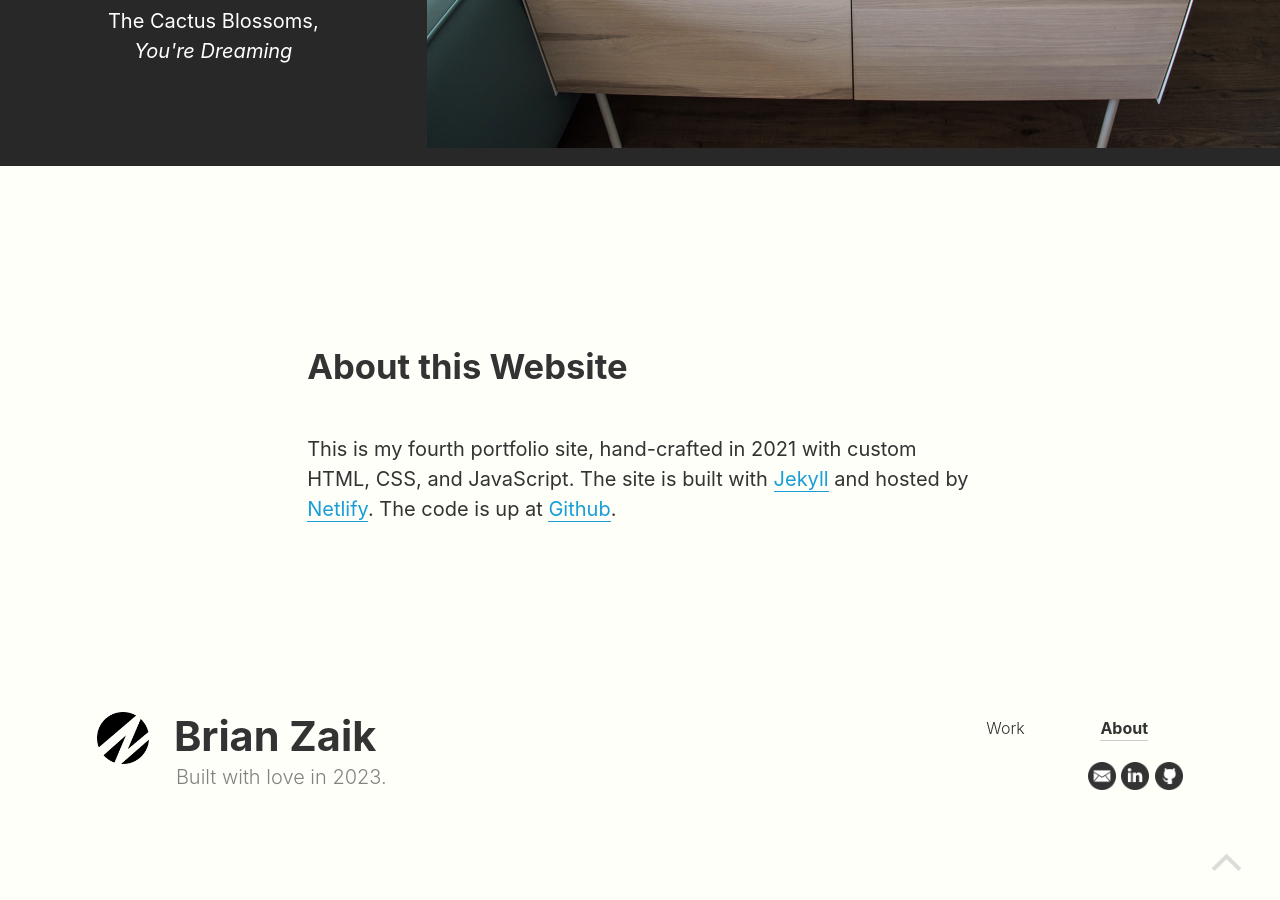
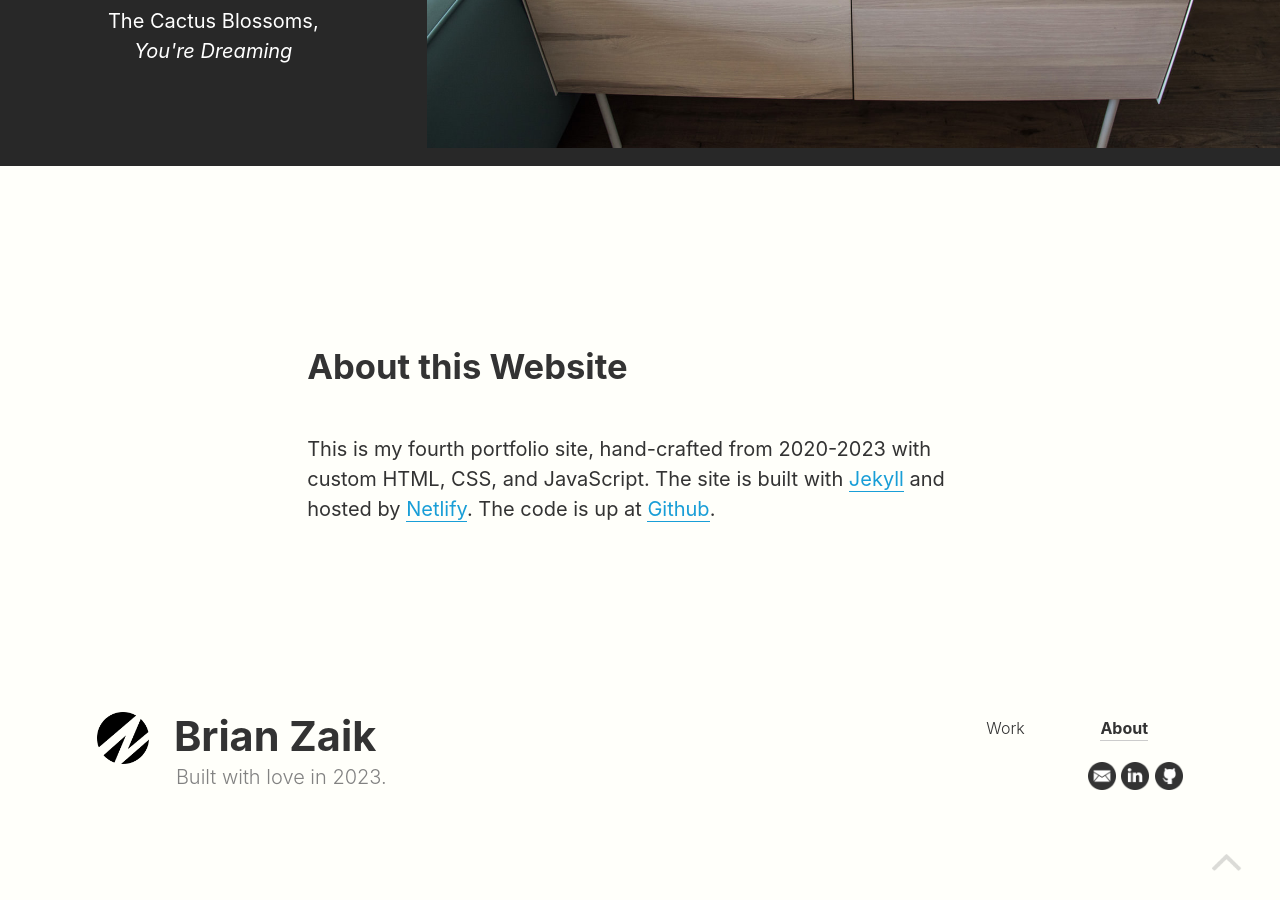
Before and after one commit to brzaik/brz4, a Jekyll site: the page built from about.html, in a window 1280 px wide and 900 px high, scrolled down 3885 px. Built offline with Jekyll 4.4.1, drawn with Linux system fonts in a browser that asks for light colours; nearby versions of some CDN libraries.

Commit message:
Adjusted About content.

```diff
--- a/about.html
+++ b/about.html
@@ -209,6 +209,6 @@ title: About
 <div class="container container-inset padder-margin-bottom">
   <h4>About this Website</h4>
   <p>
-    This is my fourth portfolio site, hand-crafted in 2021 with custom HTML, CSS, and JavaScript. The site is built with <a class="underline" href="https://jekyllrb.com/">Jekyll</a> and hosted by <a class="underline" href="https://www.netlify.com/">Netlify</a>. The code is up at <a class="underline" href="https://github.com/brzaik/brz4">Github</a>.
+    This is my fourth portfolio site, hand-crafted from 2020-2023 with custom HTML, CSS, and JavaScript. The site is built with <a class="underline" href="https://jekyllrb.com/">Jekyll</a> and hosted by <a class="underline" href="https://www.netlify.com/">Netlify</a>. The code is up at <a class="underline" href="https://github.com/brzaik/brz4">Github</a>.
   </p>
 </div>
```
